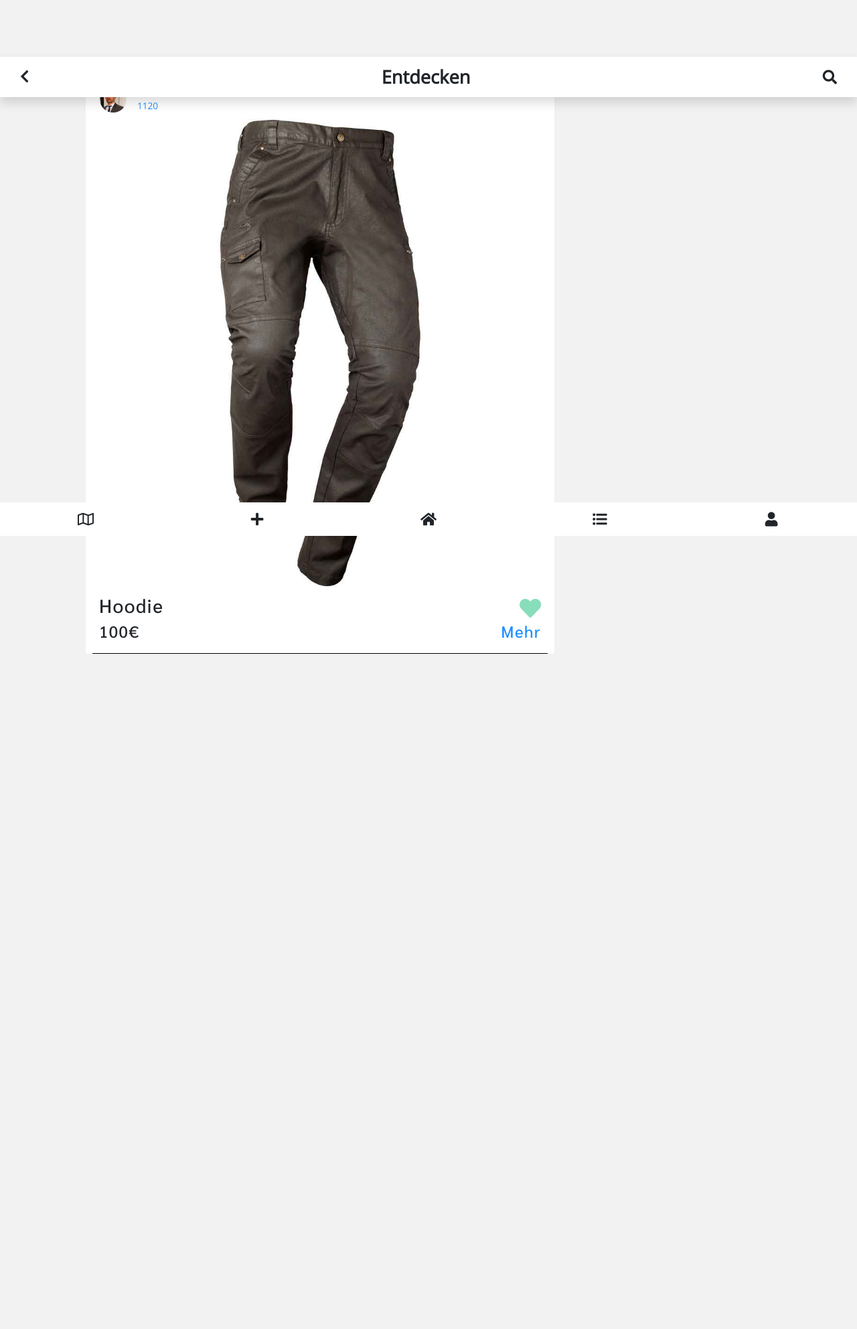
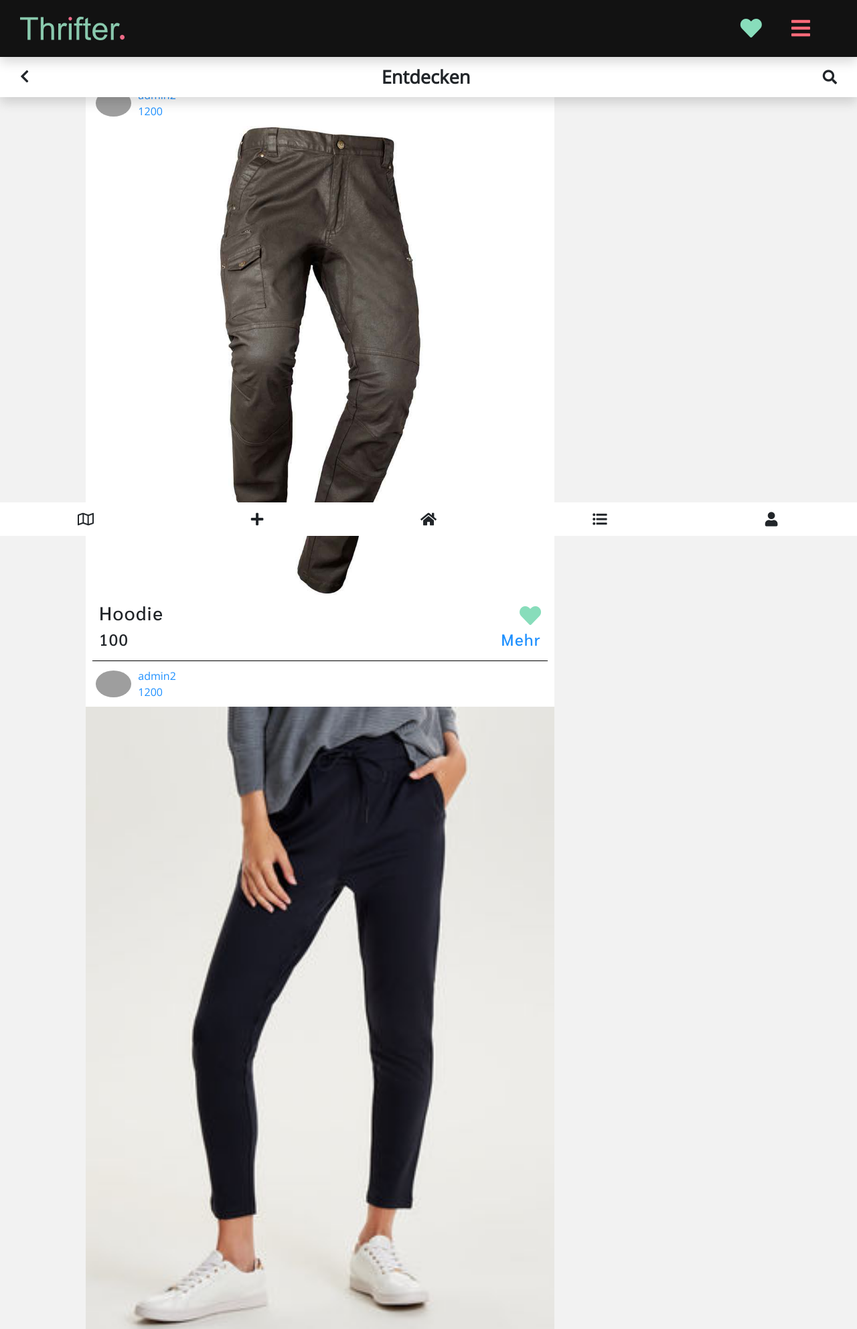
Before and after one commit to Flodeplay/Thrifter, a PHP site: page /WS-P1-Thrifter/app/timeline.php in a window 1280 px wide. Shown: the top 1984 px of the page at 67% size. Before the commit the page ends 976 px from the top, so only its background shows below. Run offline with PHP 8.4, Linux system fonts and the light colour scheme; a user stored in the database is signed in; data comes from the database, SQL or seed files in the repository; data that the repository does not hold is empty; some libraries are stand-ins or nearby versions; grey boxes are pictures that could not be loaded.

Commit message:
timeline nearly finished

```diff
--- a/website-dir/JS/base.js
+++ b/website-dir/JS/base.js
@@ -43,6 +43,8 @@ $(function () {
 $(document).ready(function() {
     $('#search').click(function () {
         $("#search-box").show();
+        $('html').addClass('freezePage');
+        $('body').addClass('freezePage');
         $('#search-box input[type="text"]').on("keyup input", function () {
             /* Get input value on change */
             var inputVal = $(this).val();
@@ -58,6 +60,8 @@ $(document).ready(function() {
         });
         $("#search-cancel").click(function () {
             $("#search-box").hide();
+            $('html').removeClass('freezePage');
+            $('body').removeClass('freezePage');
         })
     });
 });
--- a/website-dir/app/class/post.php
+++ b/website-dir/app/class/post.php
@@ -79,6 +79,29 @@ class post
                                 </div>
                         </div></a>
                         </div>";
+    }
+
+    /**
+     * @return string
+     */
+    public function timeline_post()
+    {
+        $user = getUserbyID($this->p_u_user);
+        return "<div class=\"timeline-product\">
+                    <div class=\"timeline-product-head\">
+                        <a href='viewuser.php?username=$user->u_usernames'</a>
+                            <div class='timeline-product-head-inner'>
+                                <img class='rounded-circle' src='../assets/users/$user->u_image'>
+                                <div><span>$user->u_username</span><span>$user->u_zipcode</span>
+                                </div>
+                            </div>
+                        </a>
+                    </div>
+                    <img src=\"../assets/posts/$this->p_image\">
+                    <div class=\"timeline-product-body\"><h3>$this->p_title</h3><i
+                                class=\"fas fa-heart fa-2x text-success\"></i></div>
+                    <div class=\"timeline-product-footer\"><h4>$this->p_price</h4><a href='viewpost.php?post=$this->p_id'><h4>Mehr</h4></a></div>
+                </div>";
     }
     public function __toString2(){
         return  " " .
--- a/website-dir/app/compute-timeline.php
+++ b/website-dir/app/compute-timeline.php
@@ -2,6 +2,18 @@
 /**
  * Created by PhpStorm.
  * User: flori
- * Date: 14.01.2019
- * Time: 17:35
+ * Date: 09.01.2019
+ * Time: 12:07
  */
+error_reporting(0);
+require_once "funcs.inc.php";
+session_start();
+$query = mysqli_query(establishDB(), "SELECT * FROM p_post LIMIT 10");
+if (mysqli_num_rows($query) > 0) {
+    while ($row = mysqli_fetch_assoc($query)) {
+        $posts = new post($row["p_id"], $row["p_title"], $row["p_price"], $row["p_image"], $row["p_description"], $row["p_createtime"], $row["p_u_user"], $row["p_col_color"], $row["p_b_brand"], $row["p_g_gender"], $row["p_con_condition"], $row["p_ca_category"], ($row["p_s_size_value"] . " (" . $row["p_s_size_type"] . ")"), $row["u_zipcode"]);
+        echo $posts->timeline_post();
+    }
+} else {
+    echo "Keine Produke vorhanden";
+}
--- a/website-dir/app/funcs.inc.php
+++ b/website-dir/app/funcs.inc.php
@@ -227,13 +227,6 @@ function getPostbyID($post_id){
         throw new Exception("Parameter darf nicht 0 sein");
     }
 }
-
-/**
- *
- */
-function getPoststimeline($post_id, $count = 10, $start){
-
-}
 /** @var post[] $posts */
 function printProduct($posts)
 {
--- a/website-dir/app/timeline.php
+++ b/website-dir/app/timeline.php
@@ -42,7 +42,7 @@ checkSession();
 </head>
 <body>
 <?php
-/*echo file_get_contents('../html/navs.html');*/
+echo file_get_contents('../html/navs.html');
 echo file_get_contents('../html/bottommenu.html');
 ?>
 <header class="shadow">
@@ -61,14 +61,23 @@ echo file_get_contents('../html/bottommenu.html');
         <div id="search-result" >
         </div>
     </div>
-    <section id="timeline" class="d-flex">
-        <div class="timeline-product" style="background-color: white; border-bottom: 1px; border-color: #4e555b; max-width: 700px">
-            <div style="background-color: white;margin: 0 5px"><a href='viewuser.php?username="franz"'><div class='card-body d-flex flex-row' style="font-size: 85%;"><img style='max-height: 40px; width: auto' class='rounded-circle' src='../assets/users/Bild_Manu.jpg'><div class="d-flex flex-column"><span class='pl-3'>Manuel</span><span class='pl-3'>1120</span></div></div></a></div>
-            <img src="../assets/posts/1.png" style="width: 100%; height: auto; max-width: 700px">
-            <div style="background-color: white; margin: 10px 20px 0" class="d-flex justify-content-between align-items-center"><h3>Hoodie</h3><i class="fas fa-heart fa-2x text-success"></i></div>
-            <div style="background-color: white; margin: 0 10px;padding: 0  10px 10px; border-bottom: 1px solid black; " class="d-flex justify-content-between align-items-center"><h4>100€</h4><a><h4>Mehr</h4></a></div>
-        </div>
+    <section id="timeline" class="d-flex flex-column">
     </section>
+    <script>
+            var result = $("#timeline");
+            $.get("compute-timeline.php", {}).done(function (data) {
+                result.html(data + result.html());
+            });
+        $(document).scroll(function () {
+            if($(window).scrollTop() + $(window).height() == $(document).height()) {
+                var result = $("#timeline");
+                    $.get("compute-timeline.php", {}).done(function (data) {
+                        result.html(data + result.html());
+                    });
+                }
+            });
+
+    </script>
 </main>
 </body>
 </html>
--- a/website-dir/css/product.css
+++ b/website-dir/css/product.css
@@ -27,3 +27,45 @@
 .card-img-top {
     border-radius: 1rem 1rem 0 0;
 }
+
+.timeline-product{
+    border-bottom: 1px;
+    max-width: 700px;
+    background-color: white;
+}
+.timeline-product .timeline-product-head{
+    margin: 0 5px;
+}
+.timeline-product .timeline-product-head .timeline-product-head-inner{
+    display: flex;
+    padding: 10px;
+    flex-direction: row;
+    align-items: center;
+}
+.timeline-product-head-inner div{
+    display: flex;
+    flex-direction: column;
+}
+.timeline-product-head-inner span{
+    margin-left: 10px;
+}
+.timeline-product-head-inner img{
+    max-height: 40px;
+    width: auto
+}
+.timeline-product > img{
+    width: 100%; height: auto; max-width: 700px
+}
+.timeline-product .timeline-product-body{
+    margin: 10px 20px 0;
+    display: flex;
+    justify-content: space-between;
+    align-items: center;
+}
+.timeline-product .timeline-product-footer{
+    margin: 0 10px;padding: 0  10px 10px;
+    display: flex;
+    border-bottom: 1px solid black;
+    justify-content: space-between;
+    align-items: center;
+}
--- a/website-dir/css/style.css
+++ b/website-dir/css/style.css
@@ -318,9 +318,6 @@ main article {
 #timeline{
     padding: 0;
 }
-#timeline .post{
-
-}
 /*
 .btn_container {
     position: absolute;
```
